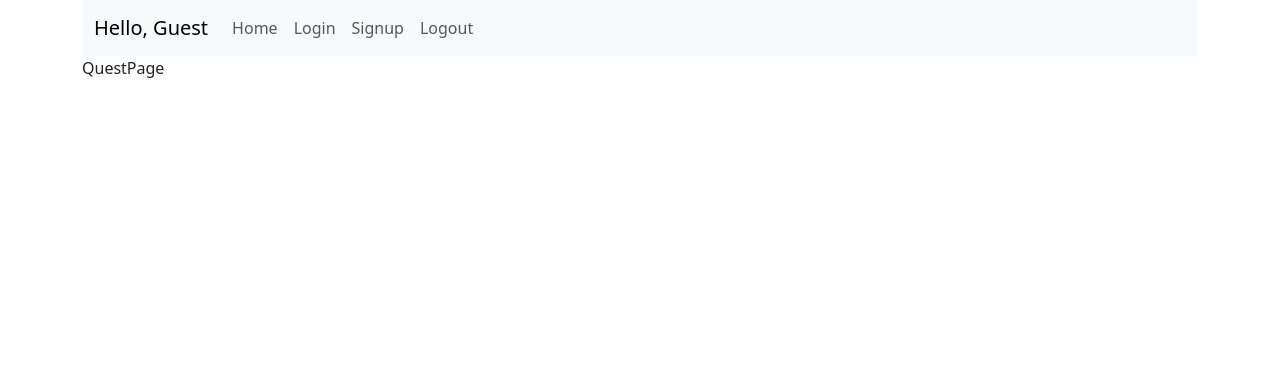
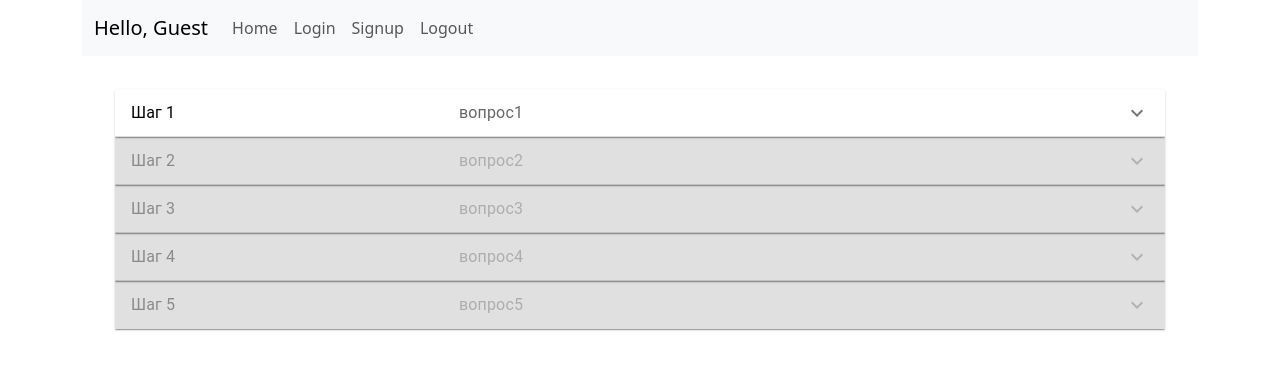
Before and after one commit to Vallydei/mos-quest, a React (Vite) app in the folder client/: page / in a window 1280 px wide. Shown: the top 370 px of the page. Built offline with nearby package versions, Linux system fonts and the light colour scheme.

Commit message:
paintedButton

```diff
--- a/client/package.json
+++ b/client/package.json
@@ -12,6 +12,7 @@
   "dependencies": {
     "@emotion/react": "^11.11.1",
     "@emotion/styled": "^11.11.0",
+    "@mui/icons-material": "^5.14.18",
     "@mui/material": "^5.14.18",
     "@mui/styled-engine-sc": "^6.0.0-alpha.6",
     "@reduxjs/toolkit": "^1.9.7",
@@ -22,7 +23,9 @@
     "react-dom": "^18.2.0",
     "react-redux": "^8.1.3",
     "react-router-dom": "^6.14.1",
-    "styled-components": "^6.1.1"
+    "react-toastify": "^9.1.3",
+    "styled-components": "^6.1.1",
+    "sweetalert2": "^11.10.1"
   },
   "devDependencies": {
     "@types/react": "^18.2.14",
--- a/client/src/App.tsx
+++ b/client/src/App.tsx
@@ -2,10 +2,11 @@ import React from 'react';
 import { Col, Container, Row } from 'react-bootstrap';
 import { Route, Routes } from 'react-router-dom';
 import NavBar from './components/ui/NavBar';
-import MainPage from './components/pages/MainPage';
+// import MainPage from './components/pages/MainPage';
 import LoginPage from './components/pages/LoginPage';
 import SignupPage from './components/pages/SignupPage';
 import QuestPage from './components/pages/QuestPage';
+import 'react-toastify/dist/ReactToastify.css';
 
 function App(): JSX.Element {
   return (
--- a/client/src/components/pages/QuestPage.tsx
+++ b/client/src/components/pages/QuestPage.tsx
@@ -1,7 +1,14 @@
-import React from 'react'
+import React from 'react';
+import { Box } from '@mui/material';
+import ControlledAccordions from '../ui/Accordion';
 
-export default function QuestPage() {
+export default function QuestPage(): JSX.Element {
   return (
-    <div>QuestPage</div>
-  )
+    <div>
+        <Box component="section" sx={{ p: 4, border: '1px dashed white' }} flex={2}>
+          <ControlledAccordions />
+        </Box>
+
+    </div>
+  );
 }
--- /dev/null
+++ b/client/src/components/ui/Accordion.tsx
@@ -0,0 +1,212 @@
+import * as React from 'react';
+import Accordion from '@mui/material/Accordion';
+import AccordionDetails from '@mui/material/AccordionDetails';
+import AccordionSummary from '@mui/material/AccordionSummary';
+import Typography from '@mui/material/Typography';
+import ExpandMoreIcon from '@mui/icons-material/ExpandMore';
+import { Button, Grid, TextField, ThemeProvider, createTheme } from '@mui/material';
+import { toast, ToastContainer } from 'react-toastify';
+import Swal from 'sweetalert2';
+
+export default function ControlledAccordions(): JSX.Element {
+  const theme = createTheme({
+    palette: {
+      primary: {
+        main: '#000000', // черный цвет (hex)
+      },
+      text: {
+        primary: '#000000', // черный цвет текста (hex)
+      },
+      // другие цвета, если нужно
+    },
+  });
+  const quest = {
+    title: 'title',
+    questions: [
+      {
+        title: 'вопрос1',
+        question: 'текст вопроса 1',
+        answer: '1',
+      },
+      {
+        title: 'вопрос2',
+        question: 'текст вопроса 2',
+        answer: '2',
+      },
+      {
+        title: 'вопрос3',
+        question: 'текст вопроса 3',
+        answer: '3',
+      },
+      {
+        title: 'вопрос4',
+        question: 'текст вопроса 4',
+        answer: '4',
+      },
+      {
+        title: 'вопрос5',
+        question: 'текст вопроса 5',
+        answer: '5',
+      },
+    ],
+  };
+
+  const [isAccordionDisabled, setIsAccordionDisabled] = React.useState({
+    acc2: true,
+    acc3: true,
+    acc4: true,
+    acc5: true,
+  });
+
+  const [expanded, setExpanded] = React.useState<string | false>(false);
+  const [currentStep, setCurrentStep] = React.useState(1);
+  const [userAnswer, setUserAnswer] = React.useState('');
+
+  const handleChange = (panel: string) => (event: React.SyntheticEvent, isExpanded: boolean) => {
+    setExpanded(isExpanded ? panel : false);
+  };
+
+  const handleButtonClick = (): void => {
+    const currentQuestion = quest.questions[currentStep - 1];
+    if (userAnswer.toLowerCase() === currentQuestion.answer.toLowerCase()) {
+      const nextAccordion = `acc${currentStep + 1}`;
+      setIsAccordionDisabled((prevState) => ({
+        ...prevState,
+        [nextAccordion]: false,
+      }));
+      setCurrentStep((prevStep) => prevStep + 1);
+      setExpanded(`panel${currentStep + 1}`);
+      setUserAnswer(''); // Очищаем поле ответа после перехода к следующему вопросу
+    } else {
+      toast.error('Падумай, бро', {
+        position: 'top-center',
+        autoClose: 1000,
+        hideProgressBar: false,
+        closeOnClick: true,
+        pauseOnHover: true,
+        draggable: true,
+        progress: undefined,
+        theme: 'dark',
+      });
+    }
+  };
+
+  const finishButtonClick = (): void => {
+    const currentQuestion = quest.questions[currentStep - 1];
+    if (userAnswer.toLowerCase() === currentQuestion.answer.toLowerCase()) {
+      const nextAccordion = `acc${currentStep + 1}`;
+      setIsAccordionDisabled((prevState) => ({
+        ...prevState,
+        [nextAccordion]: false,
+      }));
+      setCurrentStep((prevStep) => prevStep + 1);
+      setExpanded(`panel${currentStep + 1}`);
+      setUserAnswer('');
+
+      void Swal.fire({
+        title: 'Найс ворк, бро!',
+        width: 600,
+        padding: '3em',
+        color: '#716add',
+        background: '#fff url(https://sweetalert2.github.io/images/trees.png)',
+        backdrop: `
+        rgba(0,0,123,0.4)
+        url("https://sweetalert2.github.io/images/nyan-cat.gif")
+        left top
+        no-repeat
+      `,
+      });
+    } else {
+      toast.error('Падумай, бро', {
+        position: 'top-center',
+        autoClose: 1000,
+        hideProgressBar: false,
+        closeOnClick: true,
+        pauseOnHover: true,
+        draggable: true,
+        progress: undefined,
+        theme: 'dark',
+      });
+    }
+  };
+
+  return (
+    <div>
+         <ThemeProvider theme={theme}>
+      <Accordion expanded={expanded === 'panel1'} onChange={handleChange('panel1')}>
+        <AccordionSummary
+          expandIcon={<ExpandMoreIcon />}
+          aria-controls="panel1bh-content"
+          id="panel1bh-header"
+        >
+          <Typography sx={{ width: '33%', flexShrink: 0 }}>Шаг 1</Typography>
+
+          <Typography sx={{ color: 'text.secondary' }}>{quest.questions[0].title}</Typography>
+        </AccordionSummary>
+        <Grid container spacing={2}>
+          <Grid item xs={12} sm={6}>
+            <AccordionDetails>
+              <Typography>{quest.questions[0].question}</Typography>
+
+                <TextField
+                  id="outlined-basic"
+                  size="small"
+                  label="Ответ на вопрос:"
+                  variant="outlined"
+                  value={userAnswer}
+                  onChange={(e) => setUserAnswer(e.target.value)}
+                />
+                  <Button sx={{ height: '40px' }} onClick={handleButtonClick} variant="outlined">
+                Next
+              </Button>
+
+
+            </AccordionDetails>
+          </Grid>
+        </Grid>
+      </Accordion>
+      {[2, 3, 4, 5].map((step) => (
+        <Accordion
+          key={`panel${step}`}
+          disabled={isAccordionDisabled[`acc${step}`]}
+          expanded={expanded === `panel${step}`}
+          onChange={handleChange(`panel${step}`)}
+        >
+          <AccordionSummary
+            expandIcon={<ExpandMoreIcon />}
+            aria-controls={`panel${step}bh-content`}
+            id={`panel${step}bh-header`}
+          >
+            <Typography sx={{ width: '33%', flexShrink: 0 }}>{`Шаг ${step}`}</Typography>
+            <Typography sx={{ color: 'text.secondary' }}>
+              {quest.questions[step - 1].title}
+            </Typography>
+          </AccordionSummary>
+          <AccordionDetails>
+            <Typography>{quest.questions[step - 1].question}</Typography>
+            <TextField
+              id={`outlined-basic-${step}`}
+              size="small"
+              label="Ответ на вопрос:"
+              variant="outlined"
+              value={userAnswer}
+              sx={{ height: '40px' }}
+              onChange={(e) => setUserAnswer(e.target.value)}
+            />
+            {step === quest.questions.length ? (
+              <Button sx={{ height: '40px' }} onClick={finishButtonClick} variant="outlined">
+                Finish
+              </Button>
+            ) : (
+              <Button sx={{ height: '40px' }} onClick={handleButtonClick} variant="outlined">
+                Next
+              </Button>
+            )}
+          </AccordionDetails>
+        </Accordion>
+      ))}
+      <ToastContainer />
+       </ThemeProvider>
+    </div>
+  );
+}
```
Also changed, not shown: 1 other file (tests, documents, lock files or other folders).
